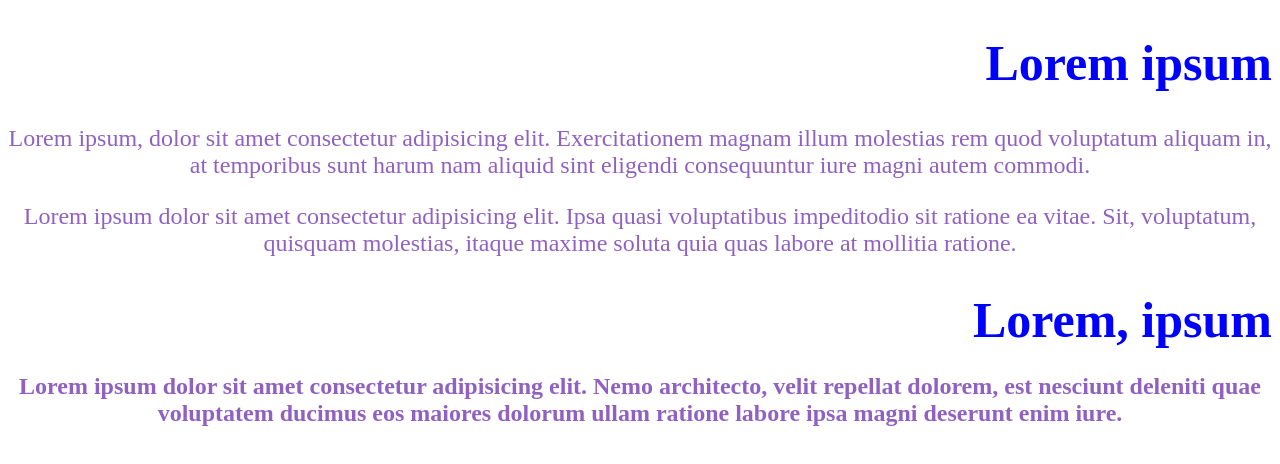
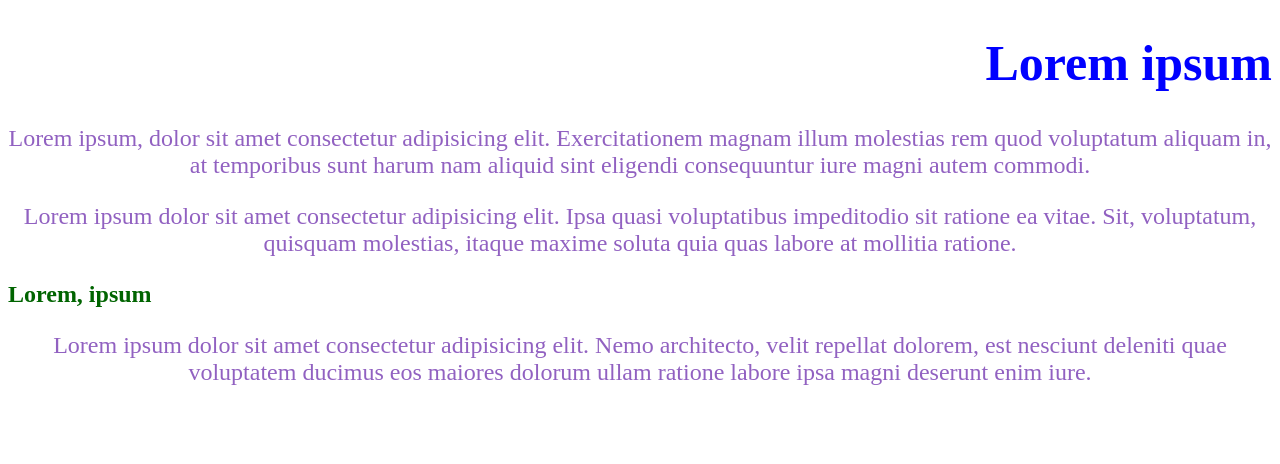
Before and after one commit to Khametova/-Git-intro, a plain HTML site: page index.html in a window 1280 px wide. Drawn offline with Linux system fonts and the light colour scheme.

Commit message:
Add inline-styles

```diff
--- a/index.html
+++ b/index.html
@@ -30,7 +30,7 @@
         Lorem ipsum dolor sit amet consectetur adipisicing elit. Ipsa quasi voluptatibus impeditodio sit ratione ea vitae. Sit, voluptatum, quisquam molestias, itaque maxime soluta quia quas labore at mollitia ratione.
         </p>
 
-    <h1>Lorem, ipsum</h>
+    <h2 style="color: darkgreen;">Lorem, ipsum</h2>
 
         <p>
             Lorem ipsum dolor sit amet consectetur adipisicing elit. Nemo architecto, velit repellat dolorem, est nesciunt deleniti quae voluptatem ducimus eos maiores dolorum ullam ratione labore ipsa magni deserunt enim iure.
```
